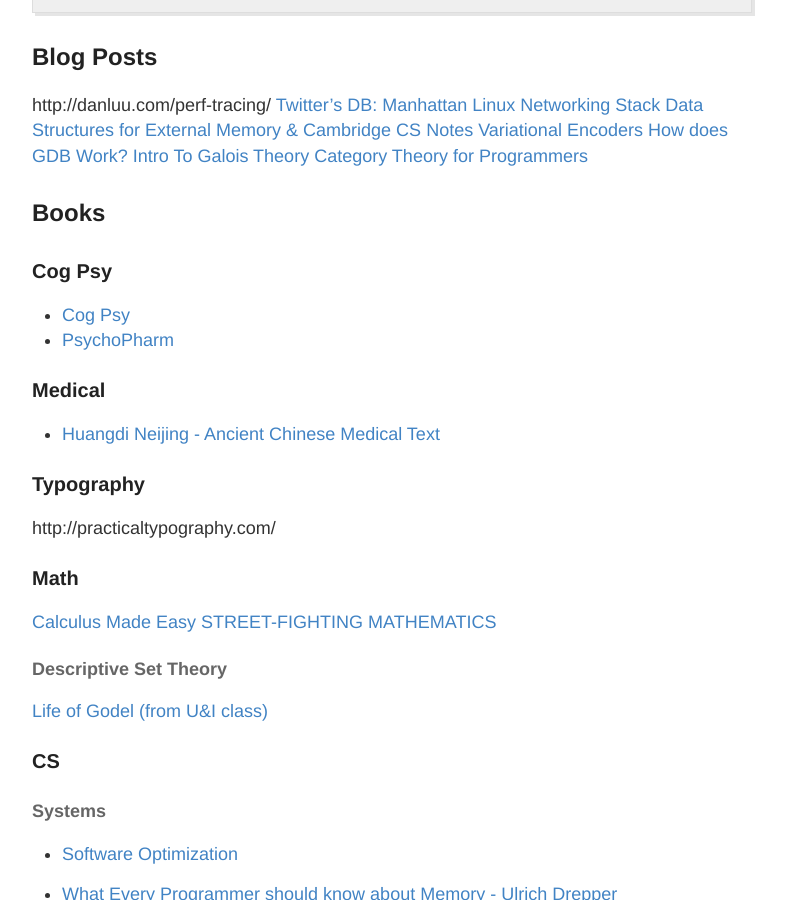
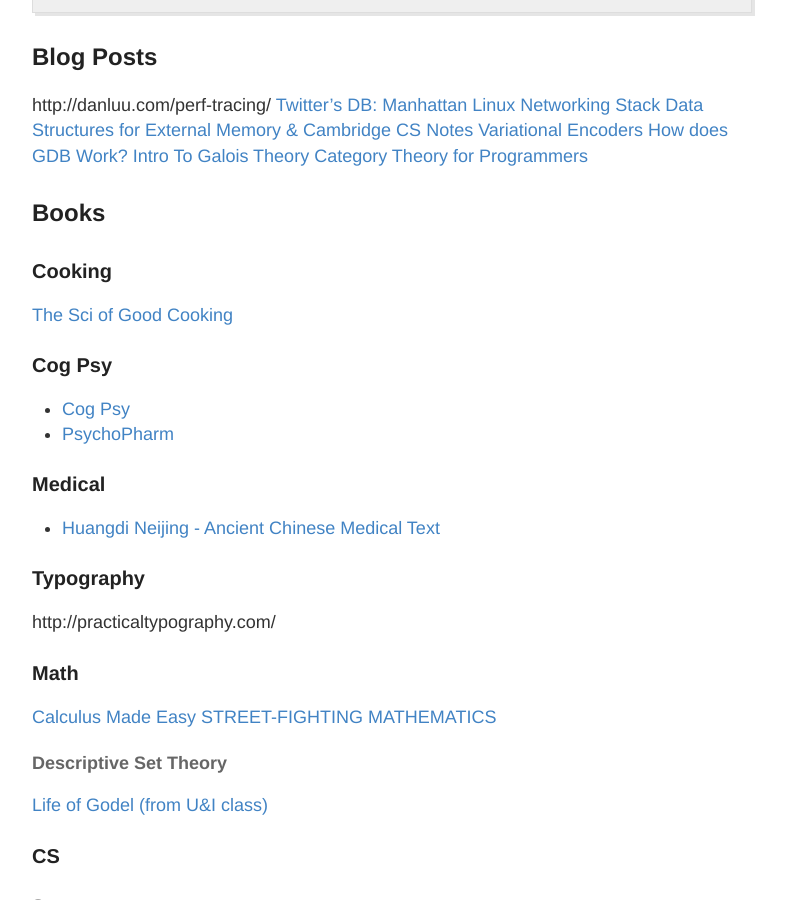
Before and after one commit to RONNCC/ronncc.github, a Jekyll site: the page built from _posts/2015-12-25-ReadingList.md, in a window 1280 px wide and 900 px high, scrolled down 1424 px. Shown: the whole window, without its empty margins (248-1034 px from the left). Built offline with Jekyll 4.4.1, drawn with Linux system fonts in a browser that asks for light colours; comment, search, counter and statistics services are not loaded.

Commit message:
Updated 2015-12-25-ReadingList.md

```diff
--- a/_posts/2015-12-25-ReadingList.md
+++ b/_posts/2015-12-25-ReadingList.md
@@ -74,6 +74,9 @@
 
 
 ## Books
+
+### Cooking
+[The Sci of Good Cooking](https://www.amazon.com/Science-Cooking-Cooks-Illustrated-Cookbooks/dp/1933615982)
 
 ### Cog Psy
 - [Cog Psy](https://www.amazon.com/Cognitive-Psychology-Brain-Edward-Smith/dp/0131825089)
```
